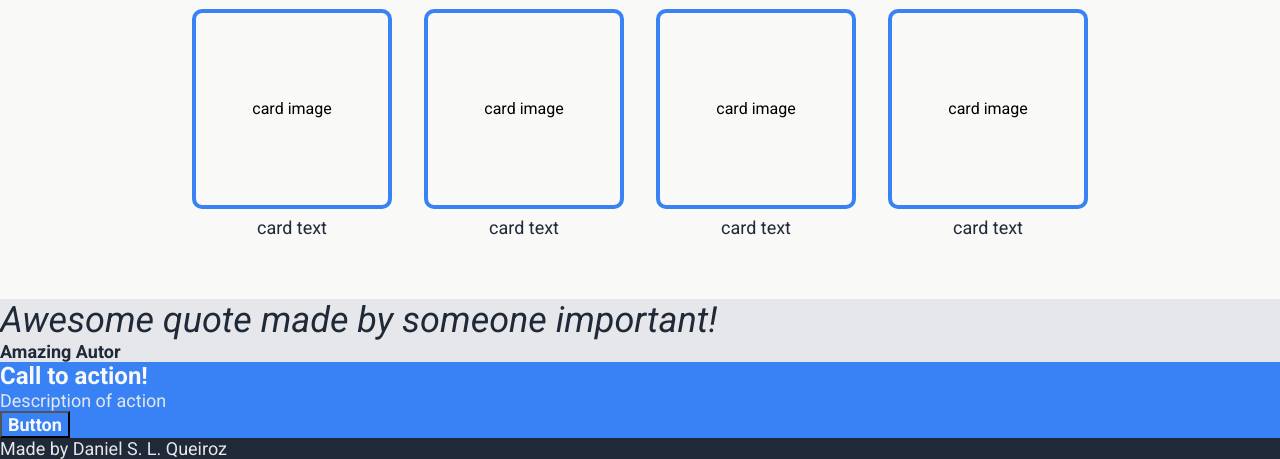
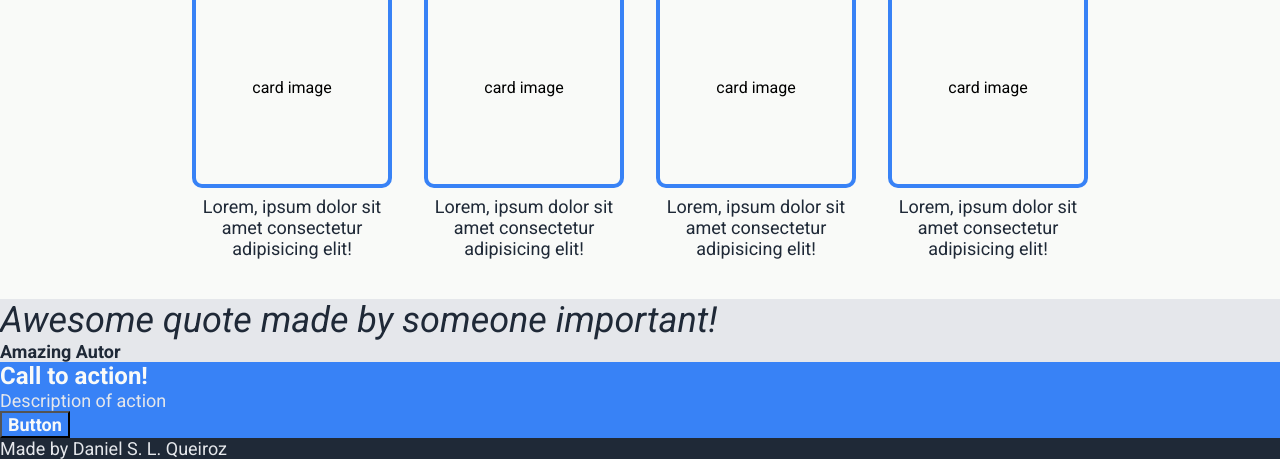
Before and after one commit to maj-dan/landing-page, a plain HTML site: page index.html in a window 1280 px wide. Shown: the part 631-1090 px from the top of the page. Drawn offline with Linux system fonts and the light colour scheme.

Commit message:
Align card text to center

```diff
--- a/index.html
+++ b/index.html
@@ -35,19 +35,19 @@
             <div class="cards">
                 <div class="card">
                     <div class="image">card image</div>
-                    <div class="darkt small">card text</div>
+                    <div class="darkt small">Lorem, ipsum dolor sit amet consectetur adipisicing elit!</div>
                 </div>
                 <div class="card">
                     <div class="image">card image</div>
-                    <div class="darkt small">card text</div>
+                    <div class="darkt small">Lorem, ipsum dolor sit amet consectetur adipisicing elit!</div>
                 </div>
                 <div class="card">
                     <div class="image">card image</div>
-                    <div class="darkt small">card text</div>
+                    <div class="darkt small">Lorem, ipsum dolor sit amet consectetur adipisicing elit!</div>
                 </div>
                 <div class="card">
                     <div class="image">card image</div>
-                    <div class="darkt small">card text</div>
+                    <div class="darkt small">Lorem, ipsum dolor sit amet consectetur adipisicing elit!</div>
                 </div>
             </div>
         </div>
--- a/styles/styles.css
+++ b/styles/styles.css
@@ -152,6 +152,7 @@ body {
         display: flex;
         flex-direction: column;
         align-items: center;
+        width: 200px;
         gap: 8px;
     }
 
@@ -165,3 +166,7 @@ body {
         border: 4px solid #3882F6;
         border-radius: 5%;
     }
+
+    .card .darkt.small {
+        text-align: center;
+    }
```
